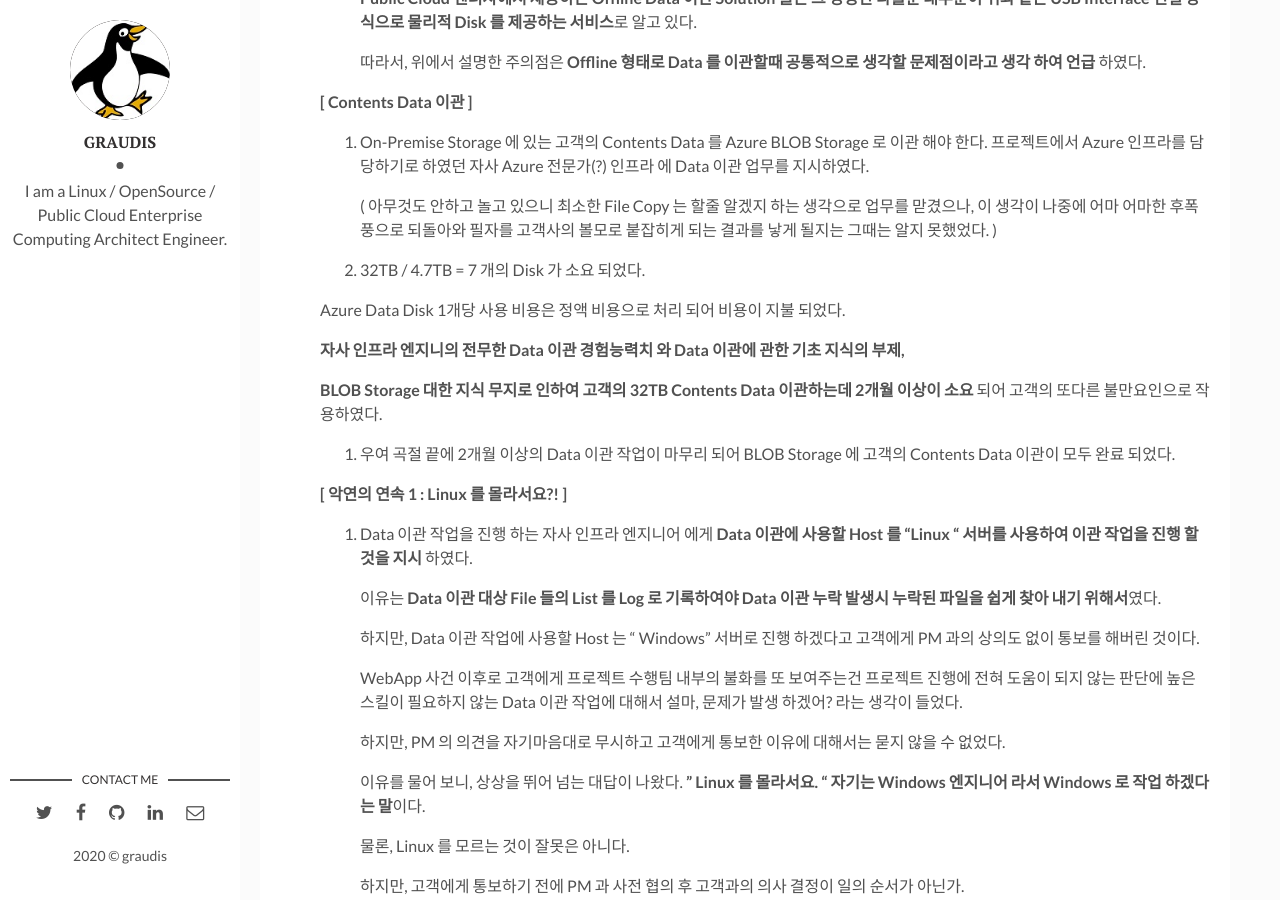
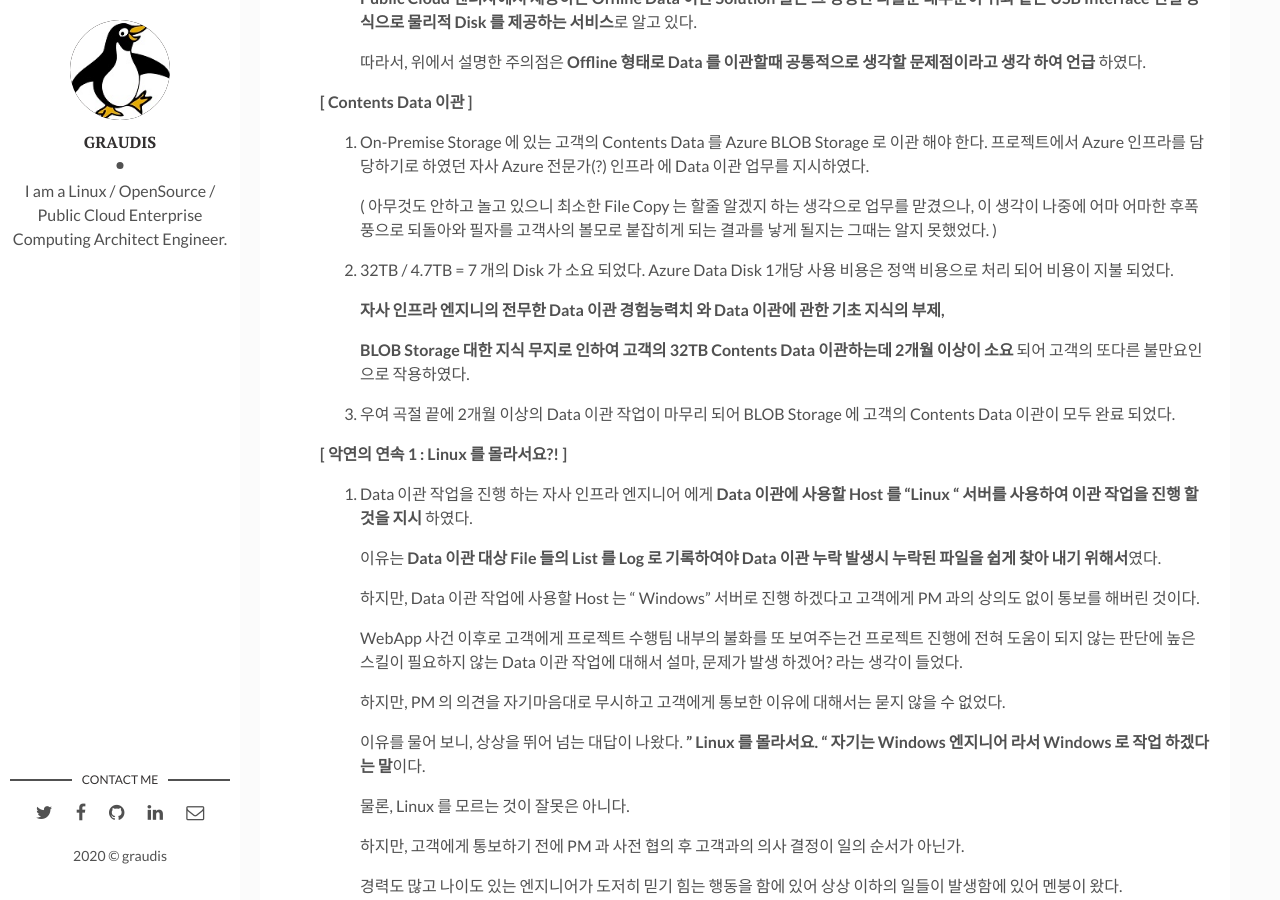
Before and after one commit to graudis/graudis.github.io, a Jekyll site: the page built from _posts/2020-10-11-azure-webapp-6.md, in a window 1280 px wide and 900 px high, scrolled down 2846 px. Built offline with Jekyll 4.4.1, drawn with Linux system fonts in a browser that asks for light colours.

```diff
--- a/_posts/2020-10-11-azure-webapp-6.md
+++ b/_posts/2020-10-11-azure-webapp-6.md
@@ -159,12 +159,11 @@ tags: cloud azure MS
 
 
    2. 32TB / 4.7TB = 7 개의 Disk 가 소요 되었다.
+      Azure Data Disk 1개당 사용 비용은 정액 비용으로 처리 되어 비용이 지불 되었다.
 
-     Azure Data Disk 1개당 사용 비용은 정액 비용으로 처리 되어 비용이 지불 되었다.
+      **자사 인프라 엔지니의 전무한 Data 이관 경험능력치 와 Data 이관에 관한 기초 지식의 부제,**
 
-     **자사 인프라 엔지니의 전무한 Data 이관 경험능력치 와 Data 이관에 관한 기초 지식의 부제,**
-
-     **BLOB Storage 대한 지식 무지로 인하여 고객의 32TB Contents Data 이관하는데 2개월 이상이 소요** 되어 고객의 또다른 불만요인으로 작용하였다.
+      **BLOB Storage 대한 지식 무지로 인하여 고객의 32TB Contents Data 이관하는데 2개월 이상이 소요** 되어 고객의 또다른 불만요인으로 작용하였다.
 
 
 
```
